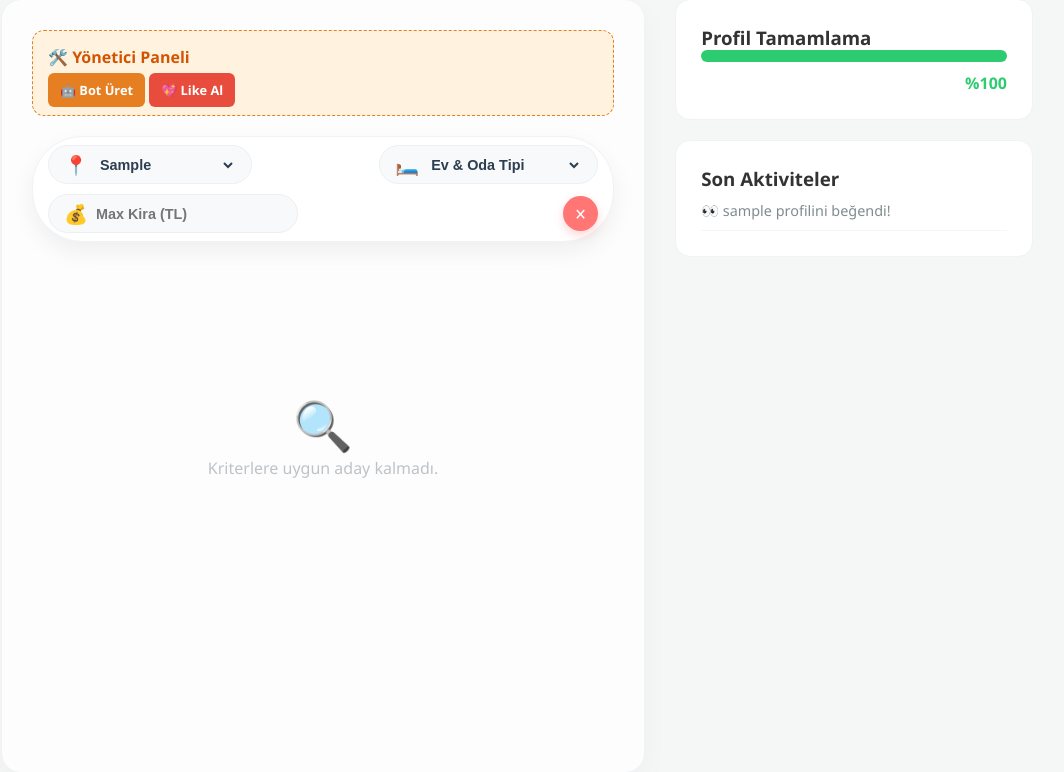
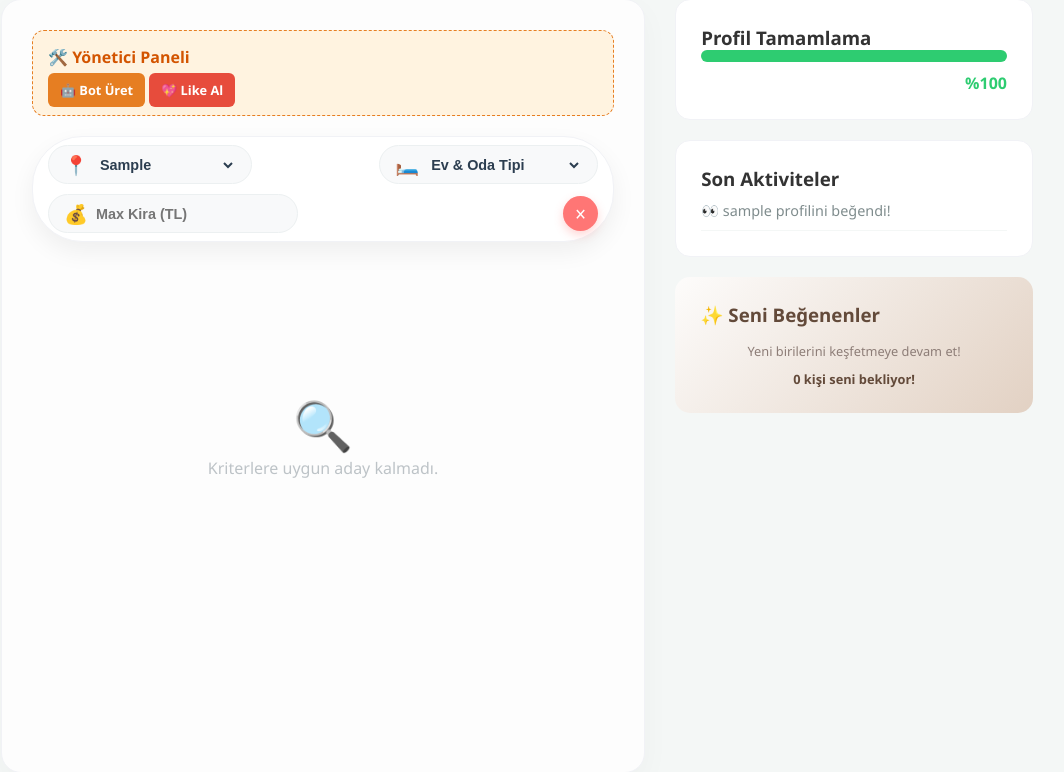
Before and after one commit to efeoezer/ev-arkadasi-bulma, a Django app: page /dashboard/ in a window 1280 px wide. Shown: the part 156-928 px from the top of the page, without its empty margins (123-1187 px from the left). Run offline with Django 5.2, Linux system fonts and the light colour scheme; a user stored in the database is signed in; tables that the repository leaves empty hold one stand-in row (values such as "Sample post"); some libraries are stand-ins or nearby versions.

Commit message:
Update dashboard.html

```diff
--- a/core/templates/core/dashboard.html
+++ b/core/templates/core/dashboard.html
@@ -175,6 +175,23 @@
                     {% endfor %}
                 </ul>
             </div>
+            <div class="info-card" style="background: linear-gradient(135deg, #fdfcfb 0%, #e2d1c3 100%); border: none;">
+    <h3 style="color: #634a3a;">✨ Seni Beğenenler</h3>
+    <div style="display: flex; gap: 10px; justify-content: center; margin-top: 15px;">
+        {% for like in who_liked_me %}
+            <div style="position: relative; width: 60px; height: 60px;">
+                <img src="{{ like.from_user.profile.userphoto_set.first.image.url }}"
+                     style="width: 100%; height: 100%; border-radius: 50%; filter: blur(6px); border: 2px solid white;">
+                <span style="position: absolute; bottom: 0; right: 0; background: #2ecc71; width: 12px; height: 12px; border-radius: 50%; border: 2px solid white;"></span>
+            </div>
+        {% empty %}
+            <p style="font-size: 0.8em; color: #8d7d77; text-align: center;">Yeni birilerini keşfetmeye devam et!</p>
+        {% endfor %}
+    </div>
+    <p style="font-size: 0.8em; text-align: center; margin-top: 10px; color: #634a3a; font-weight: bold;">
+        {{ who_liked_me.count }} kişi seni bekliyor!
+    </p>
+</div>
         </div>
     </div>
 </div>
```
